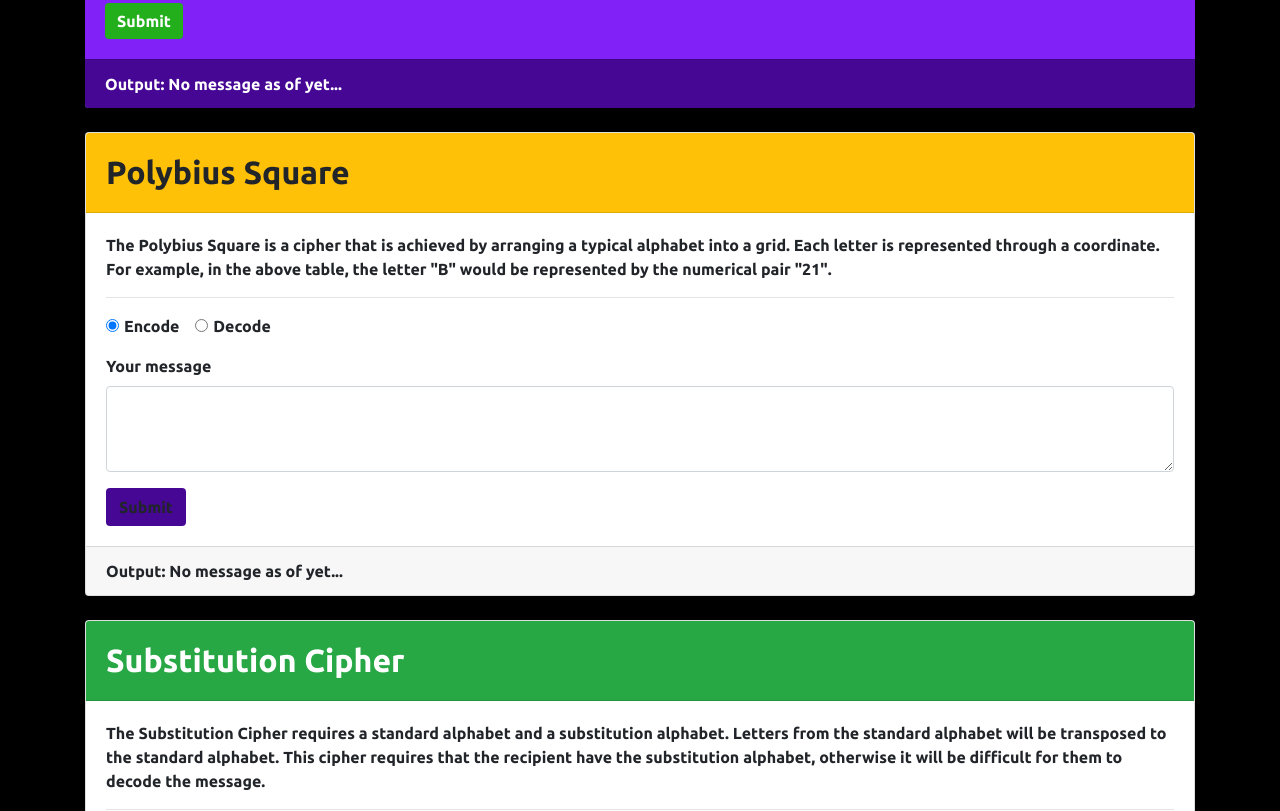
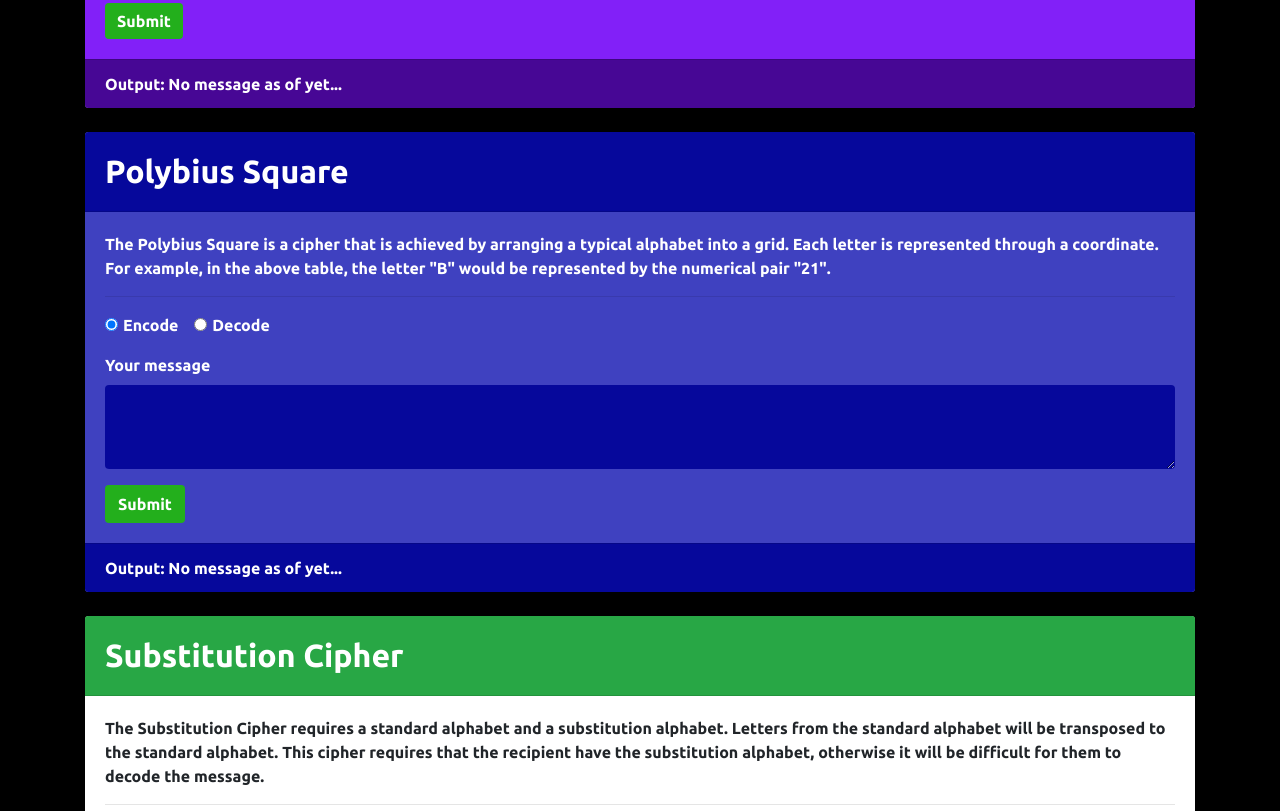
Before and after one commit to Rthompson2548/Project-Decoder-Ring, a website: page index.html in a window 1280 px wide. Shown: the part 549-1360 px from the top of the page. Drawn offline with nearby package versions, Linux system fonts and the light colour scheme.

Commit message:
updated polybius square styles

```diff
--- a/index.html
+++ b/index.html
@@ -97,11 +97,11 @@
     <!-- Polybius -->
     <section id="polybius-square" class="row mt-4">
       <div class="col">
-        <div class="card">
-          <div class="card-header bg-warning">
+        <div class="card text-white border-0">
+          <div class="card-header" style="background-color: #06089b;">
             <h2 class="my-2">Polybius Square</h2>
           </div>
-          <div class="card-body">
+          <div class="card-body" style="background-color: #3f41c0;">
             <p>
               The Polybius Square is a cipher that is achieved by arranging a
               typical alphabet into a grid. Each letter is represented through
@@ -124,15 +124,15 @@
               </div>
               <div class="form-group">
                 <label for="polybius-input">Your message</label>
-                <textarea class="form-control" id="polybius-input" rows="3"></textarea>
+                <textarea class="form-control border-0 text-white" id="polybius-input" rows="3" style="background-color: #06089b;"></textarea>
               </div>
-              <button class="btn" type="submit" style="background-color: #470795;">Submit</button>
+              <button class="btn text-white" type="submit"  style="background-color: #23af1c;">Submit</button>
             </form>
           </div>
           <div id="polybius-alert" class="alert alert-danger mb-0 rounded-0 d-none" role="alert">
             Something went wrong! Check your input and try again.
           </div>
-          <div class="card-footer">
+          <div class="card-footer" style="background-color: #06089b;">
             Output:
             <span class="font-weight-bold" id="polybius-output">No message as of yet...</span>
           </div>
@@ -143,7 +143,7 @@
     <!-- Substitution -->
     <section id="substitution-cipher" class="row mt-4">
       <div class="col">
-        <div class="card">
+        <div class="card border-0">
           <div class="card-header bg-success text-white">
             <h2 class="my-2">Substitution Cipher</h2>
           </div>
```
